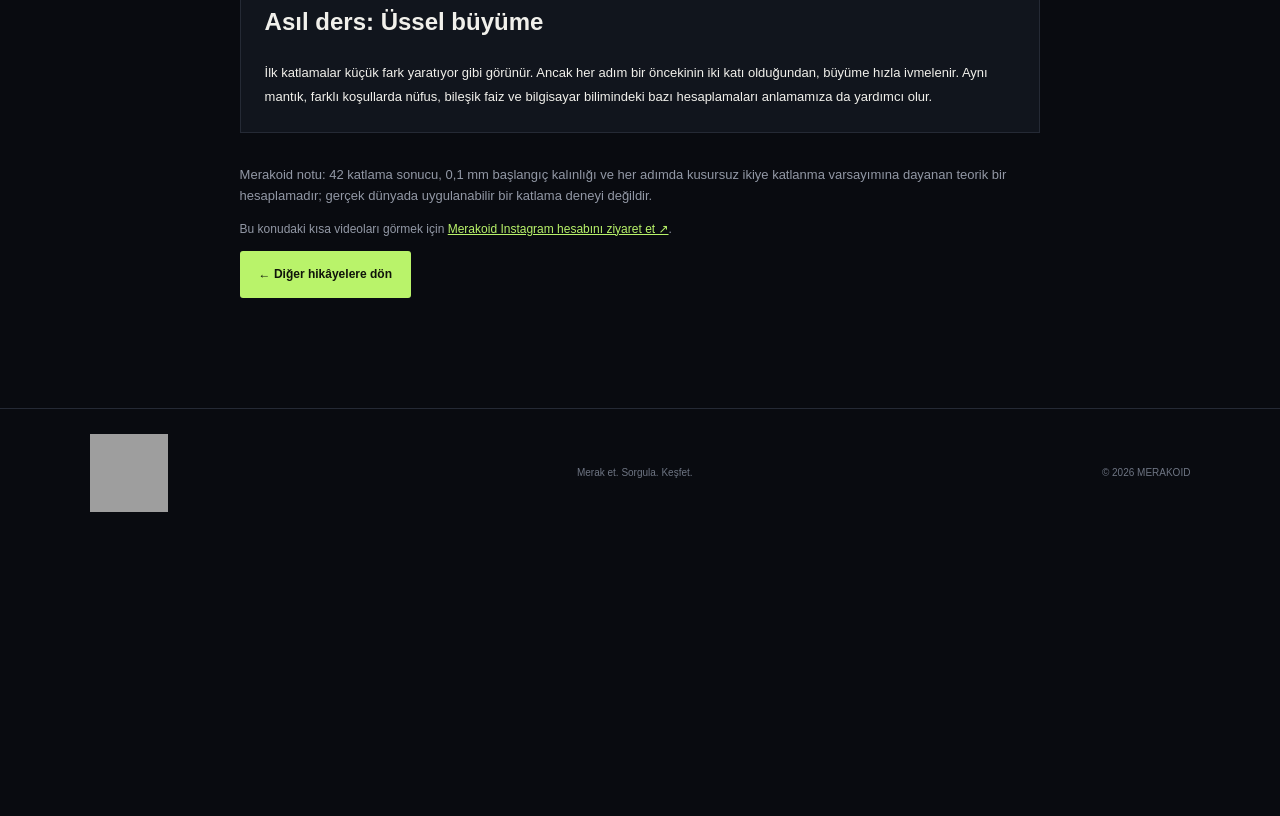
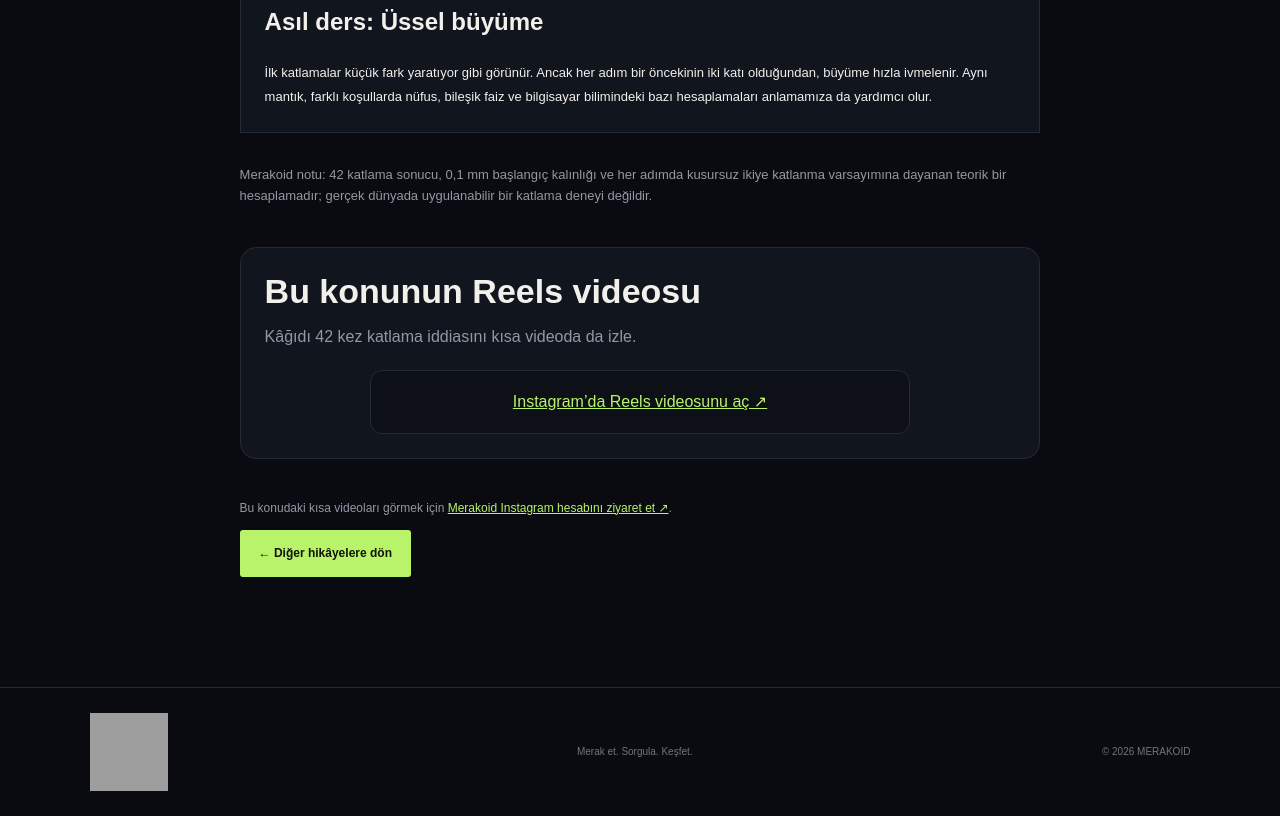
Before and after one commit to merakoid/merakoid-site, a plain HTML site: page paper-42-folds.html in a window 1280 px wide. Shown: the part 987-1803 px from the top of the page. Before the commit the page ends 1524 px from the top, so only its background shows below. Drawn offline with Linux system fonts and the light colour scheme; grey boxes are pictures that could not be loaded; a script that the page names is missing.

Commit message:
Add Instagram Reel embed to 42-fold paper story

```diff
--- a/paper-42-folds.html
+++ b/paper-42-folds.html
@@ -37,6 +37,14 @@
 <p>İlk katlamalar küçük fark yaratıyor gibi görünür. Ancak her adım bir öncekinin iki katı olduğundan, büyüme hızla ivmelenir. Aynı mantık, farklı koşullarda nüfus, bileşik faiz ve bilgisayar bilimindeki bazı hesaplamaları anlamamıza da yardımcı olur.</p>
 </div>
 <p style="color:var(--muted);font-size:13px">Merakoid notu: 42 katlama sonucu, 0,1 mm başlangıç kalınlığı ve her adımda kusursuz ikiye katlanma varsayımına dayanan teorik bir hesaplamadır; gerçek dünyada uygulanabilir bir katlama deneyi değildir.</p>
+<section style="margin:40px 0;padding:24px;border:1px solid var(--line);background:var(--panel);border-radius:16px">
+<h2 style="font:600 clamp(24px,4vw,34px)/1.15 var(--display);margin:0 0 12px">Bu konunun Reels videosu</h2>
+<p style="color:var(--muted);line-height:1.7;margin:0 0 20px">Kâğıdı 42 kez katlama iddiasını kısa videoda da izle.</p>
+<div style="display:flex;justify-content:center;overflow:hidden">
+<blockquote class="instagram-media" data-instgrm-permalink="https://www.instagram.com/reel/Dfy6cReRAkJ/" data-instgrm-version="14" style="background:#0d1017;border:1px solid var(--line);border-radius:12px;margin:0;max-width:540px;min-width:280px;padding:0;width:100%"><a href="https://www.instagram.com/reel/Dfy6cReRAkJ/" target="_blank" rel="noopener noreferrer" style="color:var(--accent);display:block;padding:18px;text-align:center">Instagram’da Reels videosunu aç ↗</a></blockquote>
+</div>
+<script async src="https://www.instagram.com/embed.js"></script>
+</section>
 <p style="color:var(--muted);font-size:12px">Bu konudaki kısa videoları görmek için <a href="https://www.instagram.com/merakoid/" target="_blank" rel="noopener noreferrer" style="color:var(--accent)">Merakoid Instagram hesabını ziyaret et ↗</a>.</p>
 <a class="primary-button" href="index.html#hikayeler">← Diğer hikâyelere dön</a>
 </section>
```
